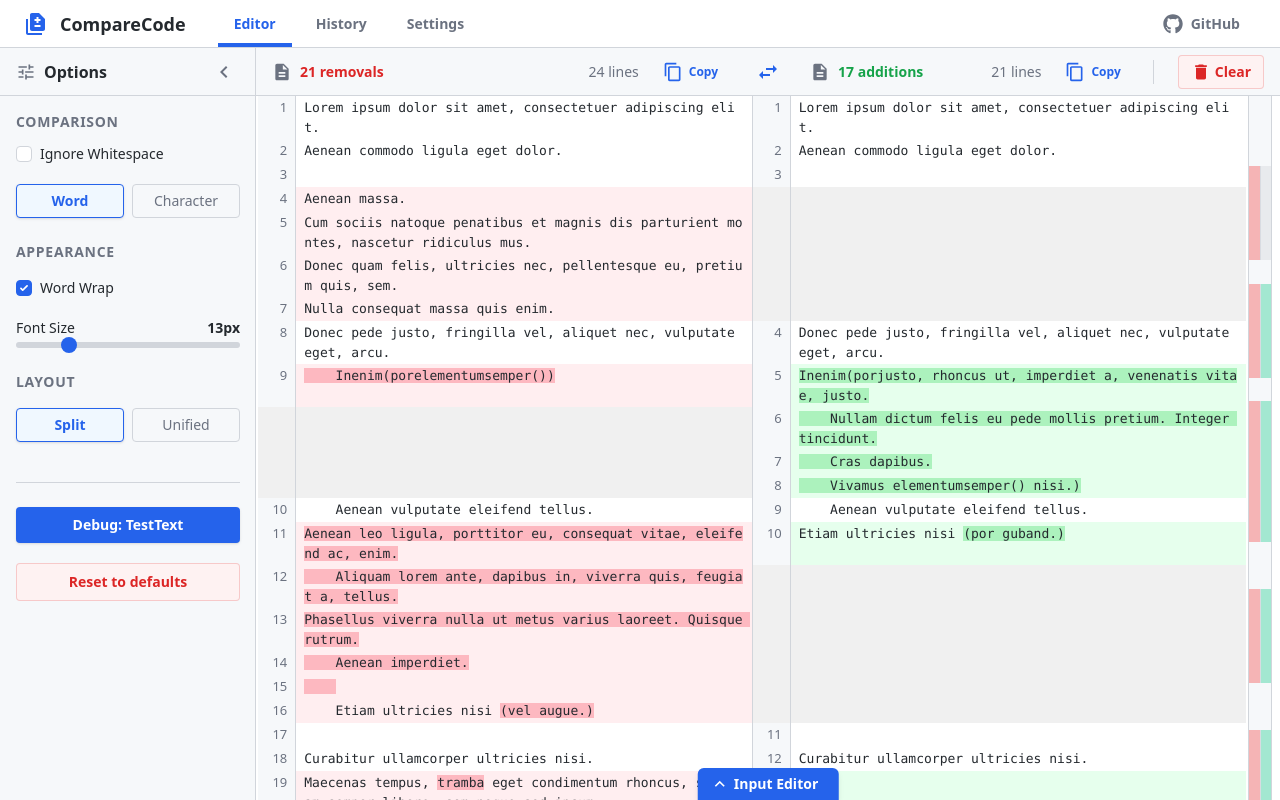
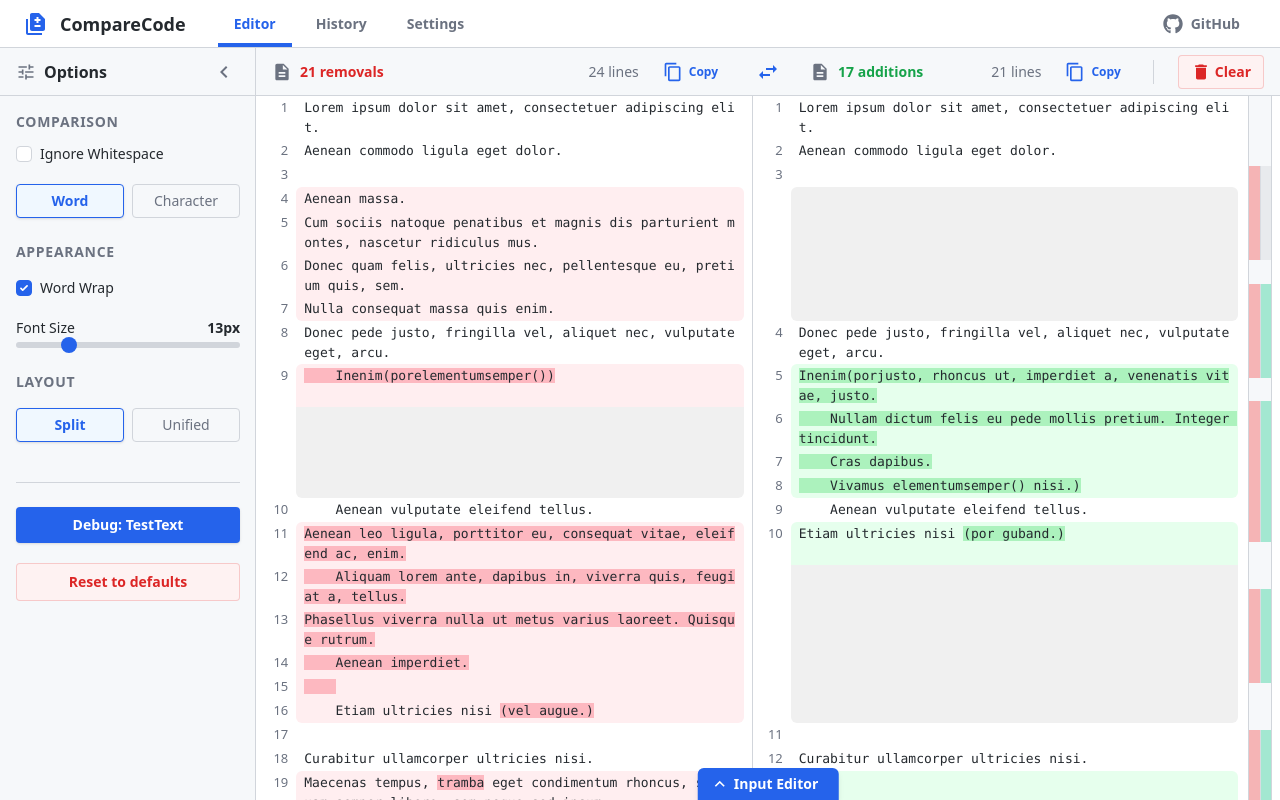
Before and after one commit to comparecode-web/comparecode-web, a Next.js app: page / in a window 1280 px wide. Both pictures are taken after a click on the button "Debug: TestText". Built offline with nearby package versions, Linux system fonts and the light colour scheme.

Commit message:
corner radius
Signed-off-by: Gabriel <60961939+gabrielfordevelopment@users.noreply.github.com>

```diff
--- a/components/diff/SplitRow.tsx
+++ b/components/diff/SplitRow.tsx
@@ -17,6 +17,8 @@ export interface SplitRowData {
   isFirst: boolean;
   isLast: boolean;
   isSelectable: boolean;
+  isFirstLine?: boolean;
+  isLastLine?: boolean;
 }
 
 interface SplitRowProps {
@@ -99,13 +101,13 @@ export const SplitRow = memo(({ row, virtualRow, settings, hoveredBlockId, setHo
           {(renderMode === "wrap" || renderMode === "left") && (
             <div
               onMouseDown={() => setSelectionSide("left")}
-              className={cn("flex flex-1", renderMode === "wrap" ? "w-1/2" : "w-full flex-col z-0", oldBackgroundClass, selectionSide === "right" && "select-none")}
+              className={cn("flex flex-1", renderMode === "wrap" ? "w-1/2" : "w-full flex-col z-0", selectionSide === "right" && "select-none")}
             >
               <div className="flex min-h-[24px] w-full">
-                <div className={cn("shrink-0 select-none px-2 text-right text-text-secondary border-r border-border-default py-0.5 sticky left-0 z-10 w-[calc(var(--line-num-width,3ch)+1rem)]", oldLine.kind === DiffChangeType.Imaginary ? "bg-diff-empty-bg" : "bg-bg-secondary")}>
+                <div className="shrink-0 select-none px-2 text-right text-text-secondary py-0.5 sticky left-0 z-10 w-[calc(var(--line-num-width,3ch)+1rem)] bg-transparent">
                   {oldLine.lineNumber}
                 </div>
-                <div className={cn("px-2 py-0.5 font-mono", wordWrapClass)}>
+                <div className={cn("flex-1 px-2 py-0.5 font-mono mr-2", wordWrapClass, oldBackgroundClass, row.isFirstLine && "rounded-t-md", row.isLastLine && "rounded-b-md")}>
                   {oldLine.fragments.map((frag, fIdx) => (
                     <span key={fIdx} className={getFragmentColorClass(frag.kind, frag.isWhitespaceChange, settings.ignoreWhitespace)}>
                       {frag.text}
@@ -119,13 +121,13 @@ export const SplitRow = memo(({ row, virtualRow, settings, hoveredBlockId, setHo
           {(renderMode === "wrap" || renderMode === "right") && (
             <div
               onMouseDown={() => setSelectionSide("right")}
-              className={cn("flex flex-1", renderMode === "wrap" ? "w-1/2 border-l border-border-default" : "w-full flex-col z-0", newBackgroundClass, selectionSide === "left" && "select-none")}
+              className={cn("flex flex-1", renderMode === "wrap" ? "w-1/2 border-l border-border-default" : "w-full flex-col z-0", selectionSide === "left" && "select-none")}
             >
               <div className="flex min-h-[24px] w-full">
-                <div className={cn("shrink-0 select-none px-2 text-right text-text-secondary border-r border-border-default py-0.5 sticky left-0 z-10 w-[calc(var(--line-num-width,3ch)+1rem)]", newLine.kind === DiffChangeType.Imaginary ? "bg-diff-empty-bg" : "bg-bg-secondary")}>
+                <div className="shrink-0 select-none px-2 text-right text-text-secondary py-0.5 sticky left-0 z-10 w-[calc(var(--line-num-width,3ch)+1rem)] bg-transparent">
                   {newLine.lineNumber}
                 </div>
-                <div className={cn("px-2 py-0.5 font-mono", wordWrapClass)}>
+                <div className={cn("flex-1 px-2 py-0.5 font-mono mr-2", wordWrapClass, newBackgroundClass, row.isFirstLine && "rounded-t-md", row.isLastLine && "rounded-b-md")}>
                   {newLine.fragments.map((frag, fIdx) => (
                     <span key={fIdx} className={getFragmentColorClass(frag.kind, frag.isWhitespaceChange, settings.ignoreWhitespace)}>
                       {frag.text}
--- a/components/diff/SplitView.tsx
+++ b/components/diff/SplitView.tsx
@@ -95,7 +95,9 @@ export function SplitView() {
           newIndex: lineRow.newIndex,
           isFirst: i === 0,
           isLast: i === lineRows.length - 1 && !block.isSelected,
-          isSelectable
+          isSelectable,
+          isFirstLine: i === 0,
+          isLastLine: i === lineRows.length - 1
         });
       }
 
--- a/components/diff/UnifiedRow.tsx
+++ b/components/diff/UnifiedRow.tsx
@@ -25,6 +25,8 @@ export interface UnifiedRowData {
   isFirst: boolean;
   isLast: boolean;
   isSelectable: boolean;
+  isFirstLine?: boolean;
+  isLastLine?: boolean;
 }
 
 interface UnifiedRowProps {
@@ -90,17 +92,18 @@ export const UnifiedRow = memo(({ row, virtualRow, settings, hoveredBlockId, set
       <div className={containerClass}>
         {isHovered && <div className="absolute inset-0 bg-hover-overlay pointer-events-none z-10" />}
         <div className="flex w-full flex-col relative z-0">
-          <div className={cn("flex min-h-[24px] w-full", l.bgClass)}>
-            <div className="shrink-0 select-none bg-bg-secondary px-2 text-right text-text-secondary py-0.5 sticky left-0 z-10 w-[calc(var(--line-num-width,3ch)+1rem)]">
+          <div className="flex min-h-[24px] w-full bg-transparent">
+            <div className="shrink-0 select-none px-2 text-right text-text-secondary py-0.5 sticky left-0 z-10 w-[calc(var(--line-num-width,3ch)+1rem)] bg-transparent">
               {l.line1}
             </div>
-            <div className="shrink-0 select-none bg-bg-secondary px-2 text-right text-text-secondary border-r border-border-default py-0.5 sticky z-10 w-[calc(var(--line-num-width,3ch)+1rem)]" style={{ left: 'calc(var(--line-num-width, 3ch) + 1rem)' }}>
+            <div className="shrink-0 select-none px-2 text-right text-text-secondary py-0.5 sticky z-10 w-[calc(var(--line-num-width,3ch)+1rem)] bg-transparent" style={{ left: 'calc(var(--line-num-width, 3ch) + 1rem)' }}>
               {l.line2}
             </div>
-            <div className="w-6 shrink-0 select-none px-1 text-center font-bold text-text-secondary py-0.5 sticky z-10 bg-bg-secondary" style={{ left: 'calc((var(--line-num-width, 3ch) + 1rem) * 2)' }}>
+            <div className={cn("flex flex-1 min-w-0 mr-2", l.bgClass, row.isFirstLine && "rounded-t-md", row.isLastLine && "rounded-b-md")}>
+              <div className="w-6 shrink-0 select-none px-1 text-center font-bold text-text-secondary py-0.5 sticky z-10 bg-transparent" style={{ left: 'calc((var(--line-num-width, 3ch) + 1rem) * 2)' }}>
                 {l.sign}
               </div>
-            <div className={cn("px-2 py-0.5 font-mono", wordWrapClass)}>
+              <div className={cn("flex-1 px-2 py-0.5 font-mono", wordWrapClass)}>
                 {l.fragments.map((frag: TextFragment, fIdx: number) => (
                   <span key={fIdx} className={getFragmentColorClass(frag.kind, frag.isWhitespaceChange, settings.ignoreWhitespace)}>
                     {frag.text}
@@ -111,6 +114,7 @@ export const UnifiedRow = memo(({ row, virtualRow, settings, hoveredBlockId, set
           </div>
         </div>
       </div>
+    </div>
   );
 });
 UnifiedRow.displayName = "UnifiedRow";
--- a/components/diff/UnifiedView.tsx
+++ b/components/diff/UnifiedView.tsx
@@ -37,7 +37,7 @@ export function UnifiedView() {
         });
       }
 
-      const blockRows: Array<Omit<UnifiedRowData, "isFirst" | "isLast">> = [ ];
+      const blockRows: Array<Omit<UnifiedRowData, "isFirst" | "isLast" | "isFirstLine" | "isLastLine">> = [ ];
 
       if (block.kind === BlockType.Modified) {
         block.oldLines.forEach((line, idx) => {
@@ -113,7 +113,9 @@ export function UnifiedView() {
         result.push({
           ...r,
           isFirst: i === 0,
-          isLast: i === len - 1 && !block.isSelected
+          isLast: i === len - 1 && !block.isSelected,
+          isFirstLine: i === 0,
+          isLastLine: i === len - 1
         });
       });
 
```
Lines whose indentation alone changed are shown as unchanged.
